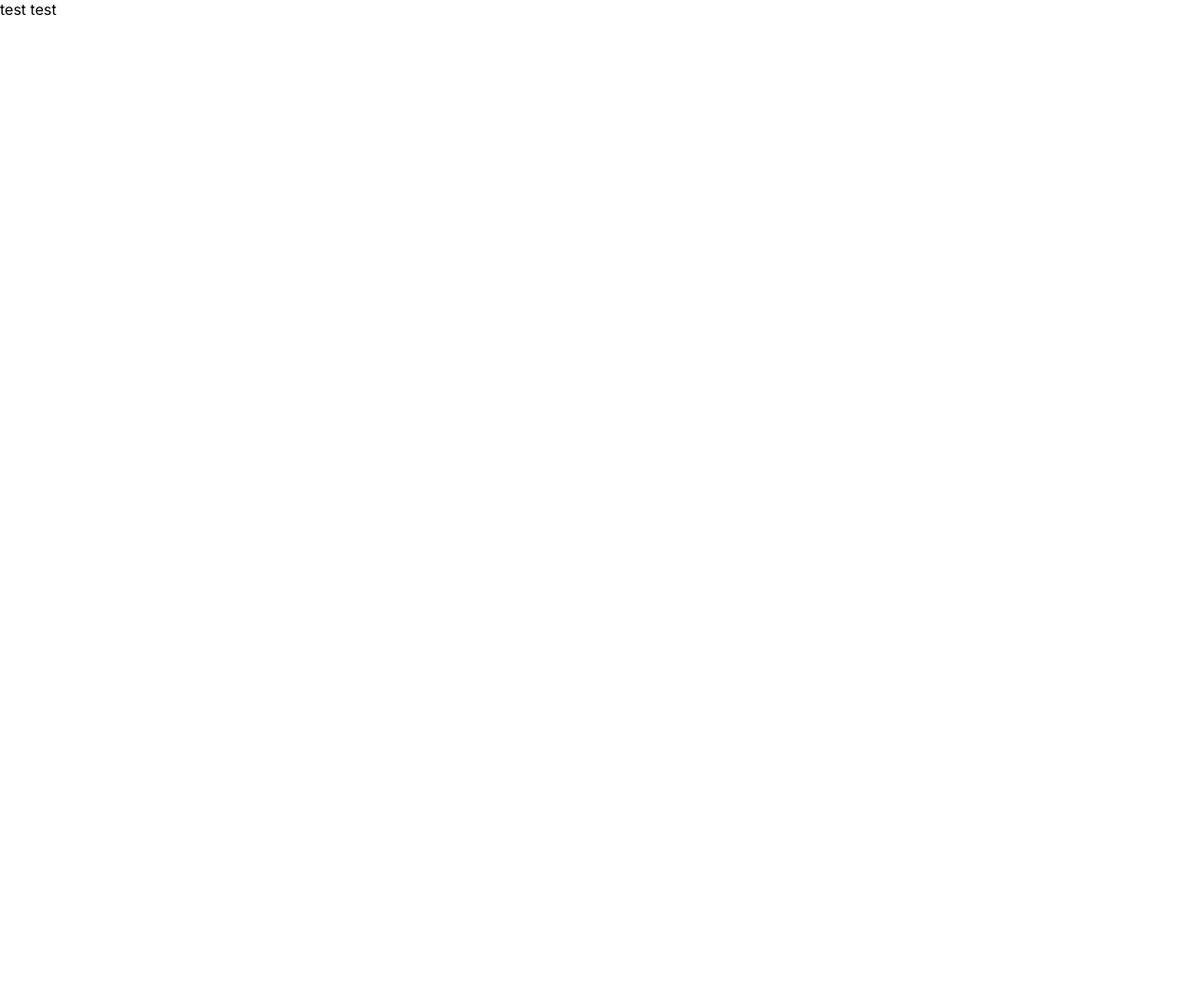
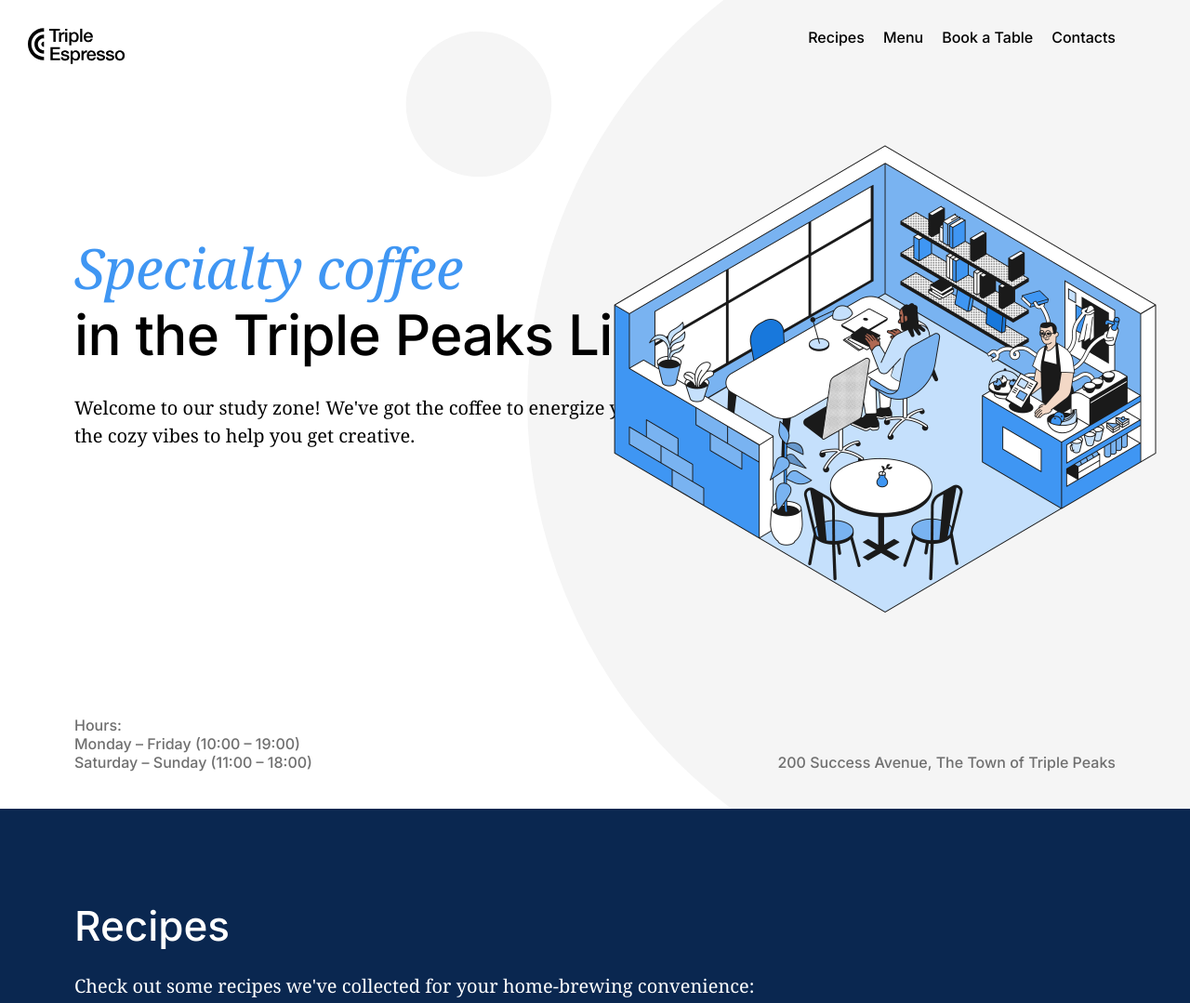
Before and after one commit to kedycatsudo/se_project_coffeeshop, a plain HTML site: page index.html in a window 1280 px wide. Shown: the top 1079 px of the page at 93% size. Before the commit the page ends 800 px from the top, so only its background shows below. Drawn offline with Linux system fonts and the light colour scheme.

Commit message:
New update for my project

```diff
--- a/index.html
+++ b/index.html
@@ -32,16 +32,106 @@
 
   <body>
     <div class="page">
-      <header class="header">test test</header>
+      <header class="header">
+        <nav class="nav">
+          <img
+            class="nav__logo"
+            src="./images/logo_coffeeshop_dark.svg"
+            alt="logo image"
+          />
+          <ul class="nav__links">
+            <li>
+              <a class="nav__link" href="#recipes">Recipes</a>
+            </li>
+            <li>
+              <a class="nav__link" href="#menu">Menu</a>
+            </li>
+            <li>
+              <a class="nav__link" href="#book_a_table">Book a Table</a>
+            </li>
+            <li>
+              <a class="nav__link" href="#contacts">Contacts</a>
+            </li>
+          </ul>
+        </nav>
+
+        <h1 class="header__title">
+          <span class="header__span-accent">Specialty coffee</span> in the
+          Triple Peaks Library
+        </h1>
+        <p class="header__description">
+          Welcome to our study zone! We've got the coffee to energize you and
+          the cozy vibes to help you get creative.
+        </p>
+        <img
+          class="header__image"
+          src="./images/inside_coffee_shop.png"
+          alt="background header image"
+        />
+
+        <div class="header__footer">
+          <div class="header__footer-content">
+            <p class="header__paragraph">Hours:</p>
+            <p class="header__paragraph">Monday – Friday (10:00 – 19:00)</p>
+            <p class="header__paragraph">Saturday – Sunday (11:00 – 18:00)</p>
+          </div>
+          <div class="header__footer-content">
+            <p class="header__paragraph">
+              200 Success Avenue, The Town of Triple Peaks
+            </p>
+          </div>
+        </div>
+      </header>
 
       <main class="content">
-        <section class="recipes"></section>
+        <section class="recipes" id="recipes">
+          <h2 class="recipes__title">Recipes</h2>
+          <p class="recipes__subtitle">
+            Check out some recipes we've collected for your home-brewing
+            convenience:
+          </p>
 
-        <section class="reservation"></section>
+          <ul class="recipes__videos">
+            <li>
+              <iframe
+                class="recipes__iframe"
+                width="560"
+                height="315"
+                src="https://www.youtube.com/embed/j6VlT_jUVPc?si=7O0h6XVAMXQ286T4"
+                style="border: none"
+                title="YouTube video player"
+                allow="accelerometer; autoplay; clipboard-write; encrypted-media; gyroscope; picture-in-picture; web-share"
+                referrerpolicy="strict-origin-when-cross-origin"
+                allowfullscreen
+              ></iframe>
+              <p class="recipes__video-caption">
+                <span>Aeropress recipe</span> <span>~5 min</span>
+              </p>
+            </li>
+            <li>
+              <iframe
+                class="recipes__iframe"
+                width="560"
+                height="315"
+                src="https://www.youtube.com/embed/st571DYYTR8?si=e36hj47jxNKf3G5Y"
+                style="border: none"
+                title="YouTube video player"
+                allow="accelerometer; autoplay; clipboard-write; encrypted-media; gyroscope; picture-in-picture; web-share"
+                referrerpolicy="strict-origin-when-cross-origin"
+                allowfullscreen
+              ></iframe>
+              <p class="recipes__video-caption">
+                <span>French press recipe</span> <span>~15 min</span>
+              </p>
+            </li>
+          </ul>
+        </section>
 
-        <section class="menu"></section>
+        <section class="reservation" id="book_a_table"></section>
 
-        <section class="about"></section>
+        <section class="menu" id="menu"></section>
+
+        <section class="about" id="contacts"></section>
       </main>
       <footer class="footer"></footer>
     </div>
--- a/pages/index.css
+++ b/pages/index.css
@@ -6,3 +6,159 @@
   font-size: 16px;
   line-height: 20px;
 }
+
+.header {
+  background-color: #ffffff;
+  background-image: url(../images/background_header.svg);
+  background-repeat: no-repeat;
+  background-size: cover;
+  background-position: center;
+  height: 800px;
+  display: flex;
+  flex-direction: column;
+  position: relative;
+  padding: 30px 80px 40px;
+}
+
+.header__title {
+  max-width: 729px;
+  margin: 183px 0 0;
+  left: 80px;
+  font-family: "Inter";
+  font-style: normal;
+  font-weight: 500;
+  font-size: 60px;
+  line-height: 72px;
+  letter-spacing: -0.6px;
+}
+
+.header__span-accent {
+  font-family: "Noto Serif";
+  font-style: italic;
+  font-weight: normal;
+  font-size: 60px;
+  line-height: 72px;
+  color: #3f96f3;
+  display: block;
+}
+
+.header__description {
+  margin: 28px 0 0;
+  max-width: 683px;
+  font-family: "Noto Serif";
+  font-style: normal;
+  font-weight: normal;
+  font-size: 20px;
+  line-height: 30px;
+}
+
+.header__image {
+  margin: 0;
+  position: absolute;
+  width: 646px;
+  height: 568px;
+  top: 124px;
+  right: 5px;
+}
+
+.header__footer {
+  width: 100%;
+  margin-top: auto;
+  display: flex;
+  justify-content: space-between;
+  box-sizing: border-box;
+  align-items: flex-end;
+}
+
+.header__paragraph {
+  font-family: "Inter";
+  font-style: normal;
+  font-weight: 500;
+  font-size: 16px;
+  line-height: 20px;
+  color: #6f6f6f;
+  margin: 0;
+}
+
+/*.header__footer-content {
+  display: flex;
+  flex-direction: column;
+  /*gap: 8px;
+}*/
+
+.nav {
+  display: flex;
+  justify-content: space-between;
+}
+
+.nav__logo {
+  position: relative;
+  width: 105px;
+  height: 39px;
+  left: -50px;
+}
+
+.nav__links {
+  margin: 0;
+  padding: 0;
+  display: flex;
+  justify-content: flex-end;
+  list-style-type: none;
+  flex-wrap: nowrap;
+  gap: 20px;
+}
+
+.nav__link {
+  font-family: "Inter";
+  font-style: normal;
+  font-weight: 500;
+  font-size: 16px;
+  line-height: 20px;
+  color: #000000;
+  text-decoration: none;
+}
+
+.content {
+}
+
+.recipes {
+  color: #fff;
+  background-color: #0a2750;
+  padding: 100px 80px 215px;
+}
+
+.recipes__title {
+  font-family: "Inter";
+  font-style: normal;
+  font-weight: 500;
+  font-size: 44px;
+  line-height: 52px;
+  margin: 0 0 24px;
+}
+
+.recipes__subtitle {
+  margin: 0 0 80px;
+  font-family: "Noto Serif";
+  font-style: normal;
+  font-weight: normal;
+  font-size: 20px;
+  line-height: 30px;
+}
+
+.recipes__videos {
+  display: flex;
+  justify-content: center;
+  gap: 100px;
+  list-style-type: none;
+  margin: 0;
+}
+
+.recipes__video-caption {
+  display: flex;
+  justify-content: space-between;
+  font-family: "Inter";
+  font-style: normal;
+  font-weight: 500;
+  font-size: 20px;
+  line-height: 30px;
+}
```
